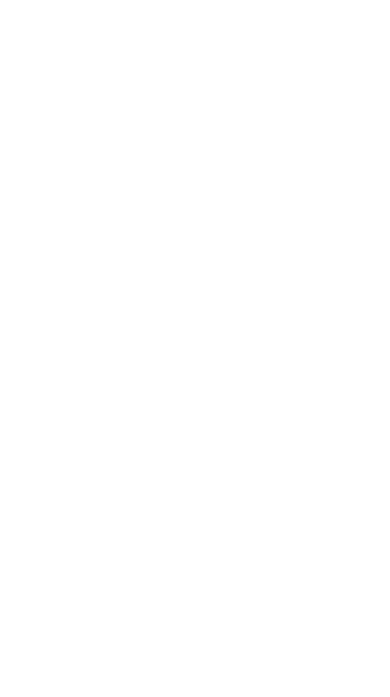
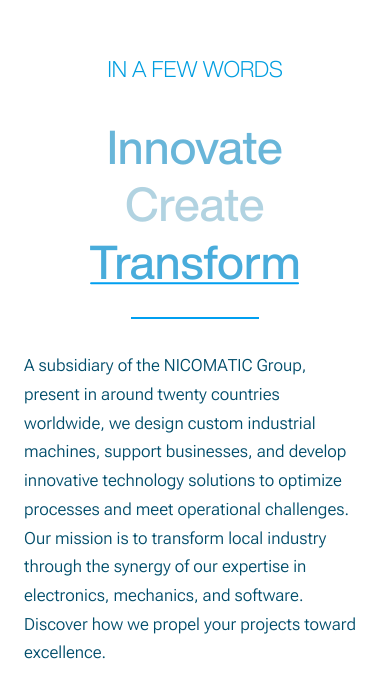
Before and after one commit to Ndiooro/NSN, a Next.js app: page /en in a window 390 px wide. Shown: the part 1715-2412 px from the top of the page. Before the commit the page ends 1688 px from the top, so only its background shows below. Built offline with nearby package versions, Linux system fonts and the light colour scheme.

Commit message:
Modifications on ValuesSection

```diff
--- a/src/app/[locale]/page.tsx
+++ b/src/app/[locale]/page.tsx
@@ -29,7 +29,7 @@
       <Hero eyebrow={eyebrow} sub={sub} titleLines={titleLines} />
       <WorldMapSection />
       {/* <ValuesSection/> */}
-
+     <ValuesSection/>
     </main>
   );
 }
--- a/src/components/sections/home/Values/ValuesAnimation.tsx
+++ b/src/components/sections/home/Values/ValuesAnimation.tsx
@@ -1,17 +1,15 @@
 'use client';
 
-import { useRef, useState } from 'react';
+import { useRef } from 'react';
 import TrueFocus from '@/components/animations/TrueFocus/TrueFocus';
 import VariableProximity from '@/components/animations/VariableProximity/VariableProximity';
 
 interface ValuesAnimationProps {
   statement: string;
-  descriptions: string[];
   paragraph: string;
 }
 
-export function ValuesAnimation({ statement, descriptions, paragraph }: ValuesAnimationProps) {
-  const [activeIndex, setActiveIndex] = useState(0);
+export function ValuesAnimation({ statement, paragraph }: ValuesAnimationProps) {
   const paragraphRef = useRef<HTMLDivElement>(null);
 
   return (
@@ -24,18 +22,15 @@
           order="sequential"
           blurAmount={0}
           focusScale={1}
-          unfocusedOpacity={0.38}
+          unfocusedOpacity={0.3}
           borderColor="#009FF0"
           borderWidth={2}
           animationDuration={0.6}
           pauseBetweenAnimations={1}
-          onActiveIndexChange={setActiveIndex}
         />
       </h2>
 
-      <p key={activeIndex} className="values-copy-wrap values-copy">
-        {descriptions[activeIndex] ?? descriptions[0]}
-      </p>
+      <span className="values-divider" aria-hidden="true" />
 
       <div ref={paragraphRef} className="values-description">
         <VariableProximity
--- a/src/components/sections/home/Values/ValuesSection.css
+++ b/src/components/sections/home/Values/ValuesSection.css
@@ -1,34 +1,37 @@
 .values-section {
   display: flex;
-  min-height: 70svh;
+  min-height: 80svh;
   flex-direction: column;
   align-items: center;
   justify-content: center;
-  padding: clamp(5rem, 10vh, 8rem) max(24px, 6vw);
+  padding: clamp(3rem, 7vh, 5rem) max(24px, 6vw);
   background-color: #ffffff;
+}
+
+.values-eyebrow {
+  margin: 0 0 clamp(2rem, 5vh, 2.5rem);
+  color: #009ee0;
+  font-size: clamp(1.4rem, 2.1vw, 2rem);
+  font-weight: 300;
+  line-height: 1.4;
+  text-transform: uppercase;
   text-align: center;
 }
 
-.values-eyebrow {
-  margin: 0 0 clamp(2rem, 5vh, 3.5rem);
-  color: #009ee0;
-  font-size: clamp(1.55rem, 1.3vw, 1.0625rem);
-  font-weight: 300;
-  line-height: 1.4;
-  text-transform: uppercase;
-}
-
 .values-heading {
-  width: min(100%, 88rem);
+  width: 100%;
   margin: 0;
   color: #006F9D;
-  font-size: 5rem;
+  font-size: clamp(3rem, 7vw, 6.25rem);
   font-weight: 500;
   line-height: 1;
+  text-align: right;
 }
 
 .values-heading .focus-container {
-  gap: 1em;
+  flex-direction: column;
+  align-items: flex-end;
+  gap: 0.22em;
 }
 
 .values-heading .focus-word {
@@ -41,107 +44,81 @@
 }
 
 .values-animation {
-  display: flex;
-  width: min(100%, 88rem);
-  flex-direction: column;
+  display: grid;
+  width: min(100%, 82rem);
+  grid-template-columns: minmax(0, 1fr) 3px minmax(0, 1.15fr);
   align-items: center;
+  column-gap: clamp(2rem, 4.8vw, 4.5rem);
 }
 
-.values-focus-wrap {
-  width: 100%;
-}
-
-.values-copy-wrap {
-  width: min(100%, 54rem);
-  margin-top: clamp(3.25rem, 5vh, 3.75rem);
-  color: #009FF0;
-  font-size: clamp(1.25rem, 1.2vw, 1.0625rem);
-  font-weight: 400;
-  line-height: 1.8;
-  text-wrap: pretty;
-  letter-spacing: 0.02em;
+.values-divider {
+  width: 3px;
+  height: clamp(17rem, 32vw, 29rem);
+  background-color: #009FF0;
 }
 
 .values-description {
-  width: min(100%, 54rem);
-  margin: clamp(2.5rem, 6vh, 4rem) 0 0;
-  color: #00202D;
-  font-size: clamp(1.125rem, 1.35vw, 1.25rem);
+  margin: 0;
+  color: #004d6b;
+  font-size: clamp(1.125rem, 1.65vw, 1.5rem);
   font-weight: 400;
-  line-height: 1.8;
+  line-height: 1.48;
   text-wrap: pretty;
-  letter-spacing: 0.02em;
 }
 
 .values-description-text {
   display: block;
 }
 
-.values-copy {
-  display: block;
-  animation: values-copy-enter 0.6s ease both;
-}
-
-@keyframes values-copy-enter {
-  from {
-    opacity: 0;
-    transform: translateY(0.35rem);
+@media (max-width: 800px) {
+  .values-heading {
+    font-size: clamp(2.75rem, 8vw, 4rem);
   }
 
-  to {
-    opacity: 1;
-    transform: translateY(0);
+  .values-animation {
+    grid-template-columns: minmax(0, 1fr) 2px minmax(0, 1fr);
+    column-gap: clamp(1.25rem, 4vw, 2.5rem);
+  }
+
+  .values-divider {
+    width: 2px;
+    height: clamp(15rem, 42vw, 22rem);
+  }
+
+  .values-description {
+    font-size: clamp(1rem, 2.2vw, 1.25rem);
   }
 }
 
-@media (max-width: 900px) {
-  .values-heading {
-    font-size: 3rem;
-  }
-}
-
-@media (prefers-reduced-motion: reduce) {
-  .values-copy {
-    animation: none;
-  }
-}
-
-@media (max-width: 720px) {
-  .values-heading {
-    font-size: 2.2rem;
-  }
-}
-
-@media (max-width: 640px) {
+@media (max-width: 600px) {
   .values-section {
     min-height: auto;
     padding-top: 5rem;
     padding-bottom: 5rem;
   }
 
-  .values-heading {
-    font-size: 2.2rem;
+  .values-animation {
+    grid-template-columns: minmax(0, 1fr);
+    row-gap: 2rem;
   }
 
-  .values-copy-wrap {
-    font-size: 1.05rem;
-    line-height: 1.7;
+  .values-heading {
+    font-size: clamp(2.5rem, 12vw, 4rem);
+    text-align: center;
+  }
+
+  .values-heading .focus-container {
+    align-items: center;
+  }
+
+  .values-divider {
+    width: min(100%, 8rem);
+    height: 2px;
+    justify-self: center;
   }
 
   .values-description {
     font-size: 1.05rem;
-    line-height: 1.7;
+    line-height: 1.65;
   }
 }
-
-@media (max-width: 480px) {
-  .values-heading {
-    font-size: 1.5rem;
-  }
-}
-
-@media (max-width: 360px) {
-  .values-heading {
-    font-size: 1.25rem;
-  }
-}
--- a/src/components/sections/home/Values/ValuesSection.tsx
+++ b/src/components/sections/home/Values/ValuesSection.tsx
@@ -10,7 +10,6 @@
       <p className="values-eyebrow">{t('eyebrow')}</p>
       <ValuesAnimation
         statement={t('statement')}
-        descriptions={[t('innovate'), t('create'), t('transform')]}
         paragraph={t('paragraph')}
       />
     </section>
```
